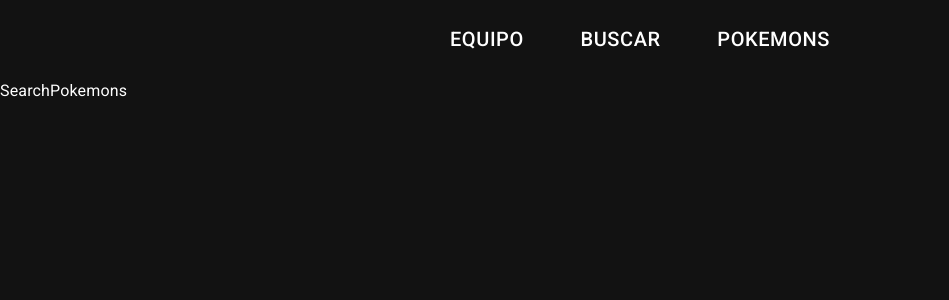
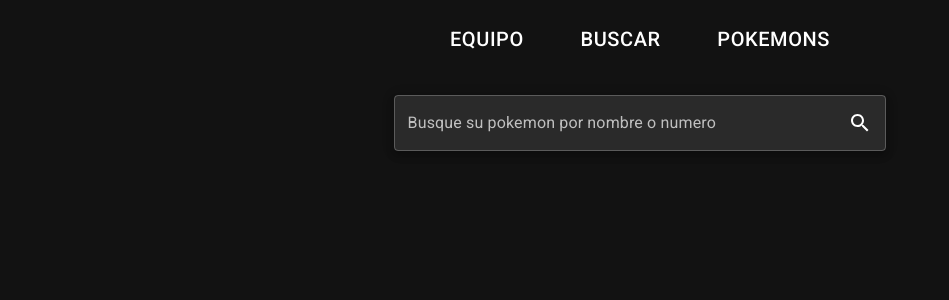
Before and after one commit to lucasmoauro/Pokeapi, a React (Create React App) app: page /buscar in a window 1280 px wide. Shown: the top 300 px of the page, without its empty margins (0-949 px from the left). Built offline with nearby package versions, Linux system fonts and the light colour scheme.

Commit message:
PokemonSearch + Slice

```diff
--- a/src/App.js
+++ b/src/App.js
@@ -1,7 +1,7 @@
 import React from "react";
 import { ThemeProvider, createTheme } from "@mui/material";
 import CssBaseline from "@mui/material/CssBaseline";
-import { Team, Navbar } from "./components";
+import { Navbar } from "./components";
 import { AppRouter } from "./router/AppRouter";
 
 const darkTheme = createTheme({
@@ -39,7 +39,6 @@ function App() {
 			<ThemeProvider theme={darkTheme}>
 				<CssBaseline />
 				<Navbar />
-				{/* <Team /> */}
 				<AppRouter />
 			</ThemeProvider>
 		</>
--- a/src/components/Card/PokemonCard.js
+++ b/src/components/Card/PokemonCard.js
@@ -1,71 +1,23 @@
-import {
-	Avatar,
-	List,
-	Paper,
-	ListItem,
-	ListItemText,
-	LinearProgress,
-	Typography,
-	Button,
-} from "@mui/material";
+import { Avatar, Paper, Typography, Button } from "@mui/material";
 import { Box } from "@mui/system";
-import React from "react";
+import { PokemonStats } from "./PokemonStats";
+import { useLocation } from "react-router-dom";
 
-const pokemon = {
-	name: "bulbasaur",
-	official: {
-		front_default:
-			"https://raw.githubusercontent.com/PokeAPI/sprites/master/sprites/pokemon/other/official-artwork/1.png",
-	},
-	stats: [
-		{
-			base_stat: 45,
-			stat: {
-				name: "hp",
-				url: "https://pokeapi.co/api/v2/stat/1/",
-			},
-		},
-		{
-			base_stat: 49,
-			stat: {
-				name: "attack",
-				url: "https://pokeapi.co/api/v2/stat/2/",
-			},
-		},
-		{
-			base_stat: 49,
-			stat: {
-				name: "defense",
-				url: "https://pokeapi.co/api/v2/stat/3/",
-			},
-		},
-		{
-			base_stat: 65,
-			stat: {
-				name: "special-attack",
-				url: "https://pokeapi.co/api/v2/stat/4/",
-			},
-		},
-		{
-			base_stat: 65,
-			stat: {
-				name: "special-defense",
-				url: "https://pokeapi.co/api/v2/stat/5/",
-			},
-		},
-		{
-			base_stat: 45,
-			stat: {
-				name: "speed",
-				url: "https://pokeapi.co/api/v2/stat/6/",
-			},
-		},
-	],
-};
+export const PokemonCard = ({ pokemon }) => {
+	const location = useLocation();
 
-export const PokemonCard = () => {
 	return (
-		<Paper elevation={3}>
+		<Paper
+			elevation={6}
+			sx={{
+				marginTop: "4rem",
+				height: "19rem",
+				display: "flex",
+				flexDirection: "column",
+				justifyContent: "space-between",
+				borderRadius: "1rem"
+			}}
+		>
 			<Box
 				variant="card"
 				sx={{
@@ -73,58 +25,31 @@ export const PokemonCard = () => {
 					flexDirection: "column",
 					alignItems: "center",
 					justifyContents: "center",
+					paddingTop: "1rem",
 				}}
 			>
 				<Avatar
-					src={pokemon.official.front_default}
+					src={
+						pokemon.sprites
+							? pokemon.sprites.other["official-artwork"].front_default
+							: ""
+					}
 					sx={{ width: 150, height: 150, margin: "auto" }}
 				/>
-				<Typography variant="h5" component="h1">
-					{pokemon.name}
+				<Typography variant="h5" component="h1" marginTop=".5rem">
+					{"" || pokemon.name}
 				</Typography>
 			</Box>
+			{location.pathname === "/buscar" ? null : (
 				<Box
 					sx={{
 						height: "40%",
 						width: "100%",
 					}}
 				>
-				<List>
-					{pokemon.stats.map((poke, index) => {
-						return (
-							<ListItem key={index}>
-								<ListItemText
-									primary={poke.stat.name}
-									secondary={
-										<>
-											<LinearProgress
-												variant="determinate"
-												value={poke.base_stat}
-												sx={{
-													marginBottom: ".5rem",
-													marginTop: ".25rem",
-												}}
-											/>
-
-											<Typography
-												variant="span"
-												component="span"
-												sx={{
-													display: "flex",
-													justifyContent: "flex-end",
-													width: "100%",
-												}}
-											>
-												{poke.base_stat}/100
-											</Typography>
-										</>
-									}
-								/>
-							</ListItem>
-						);
-					})}
-				</List>
+					<PokemonStats stats={pokemon.stats} />
 				</Box>
+			)}
 			<Box
 				sx={{
 					paddingBottom: "1rem",
@@ -133,7 +58,27 @@ export const PokemonCard = () => {
 					justifyContent: "center",
 				}}
 			>
+				{location.pathname === "/buscar" ? (
+					<Box
+						sx={{
+							display: "inherit",
+							width: "80%",
+							justifyContent: "space-around",
+						}}
+					>
+						<Button variant="contained">Agregar</Button>
+						<Button
+							variant="outlined"
+							sx={{
+								padding: "5px 25px",
+							}}
+						>
+							Mas...
+						</Button>
+					</Box>
+				) : (
 					<Button variant="outlined">Remove</Button>
+				)}
 			</Box>
 		</Paper>
 	);
--- /dev/null
+++ b/src/components/Card/PokemonStats.js
@@ -0,0 +1,47 @@
+import {
+	LinearProgress,
+	List,
+	ListItem,
+	ListItemText,
+	Typography,
+} from "@mui/material";
+
+export const PokemonStats = (pokemonStats) => {
+	return (
+		<List>
+			{pokemonStats.stats.map((poke, index) => {
+				return (
+					<ListItem key={index}>
+						<ListItemText
+							primary={poke.stat.name}
+							secondary={
+								<>
+									<LinearProgress
+										variant="determinate"
+										value={poke.base_stat}
+										sx={{
+											marginBottom: ".5rem",
+											marginTop: ".25rem",
+										}}
+									/>
+
+									<Typography
+										variant="span"
+										component="span"
+										sx={{
+											display: "flex",
+											justifyContent: "flex-end",
+											width: "100%",
+										}}
+									>
+										{poke.base_stat}/100
+									</Typography>
+								</>
+							}
+						/>
+					</ListItem>
+				);
+			})}
+		</List>
+	);
+};
--- /dev/null
+++ b/src/components/Search/Search.js
@@ -0,0 +1,55 @@
+import { InputAdornment, Paper, TextField } from "@mui/material";
+import { Search as SearchIcon } from "@mui/icons-material";
+import { useState } from "react";
+import { useDispatch } from "react-redux";
+import { getPokemonAsync } from "../../redux/pokemonSlice";
+
+export const Search = () => {
+	const [input, setInput] = useState("");
+
+	const dispatch = useDispatch();
+
+	const handleSubmit = (e) => {
+		e.preventDefault();
+		if (input !== "") {
+			dispatch(getPokemonAsync(input));
+		}
+	};
+
+	return (
+		<form
+			onSubmit={handleSubmit}
+			style={{
+				display: "flex",
+				justifyContent: "center",
+				alignItems: "center",
+				width: "100%",
+			}}
+		>
+			<Paper
+				sx={{
+					display: "flex",
+					justifyContent: "center",
+					alignItems: "center",
+					width: "40%",
+				}}
+				elevation={5}
+			>
+				<TextField
+					value={input}
+					onChange={(e) => setInput(e.target.value)}
+					label="Busque su pokemon por nombre o numero"
+					variant="outlined"
+					fullWidth
+					InputProps={{
+						endAdornment: (
+							<InputAdornment position="end">
+								<SearchIcon />
+							</InputAdornment>
+						),
+					}}
+				/>
+			</Paper>
+		</form>
+	);
+};
--- a/src/components/Search/SearchPokemons.js
+++ b/src/components/Search/SearchPokemons.js
@@ -1,7 +1,34 @@
-import React from 'react'
+import { Box, Container } from "@mui/material";
+import { useSelector } from "react-redux";
+import { PokemonCard } from "../Card/PokemonCard";
+import { Search } from "./Search";
 
 export const SearchPokemons = () => {
-  return (
-    <div>SearchPokemons</div>
-  )
-}
+	const pokemon = useSelector((state) => state.pokemon);
+
+
+	return (
+		<Container maxWidth="xl">
+			<Box
+				sx={{
+					display: "flex",
+					justifyContent: "center",
+					alignItems: "center",
+					marginTop: "1rem",
+				}}
+			>
+				<Search />
+			</Box>
+			{Object.keys(pokemon).length === 0 ? null : (
+				<Box
+					sx={{
+						width: "25%",
+						margin: "auto",
+					}}
+				>
+					<PokemonCard pokemon={pokemon} />
+				</Box>
+			)}
+		</Container>
+	);
+};
--- a/src/components/Team/Team.js
+++ b/src/components/Team/Team.js
@@ -8,16 +8,16 @@ export const Team = () => {
 		}}>
 			<Grid container spacing={2}>
 				<Grid item xs={3}>
-					<PokemonCard />
+					{/* <PokemonCard /> */}
 				</Grid>
 				<Grid item xs={3}>
-					<PokemonCard />
+					{/* <PokemonCard /> */}
 				</Grid>
 				<Grid item xs={3}>
-					<PokemonCard />
+					{/* <PokemonCard /> */}
 				</Grid>
 				<Grid item xs={3}>
-					<PokemonCard />
+					{/* <PokemonCard /> */}
 				</Grid>
 			</Grid>
 		</Container>
--- /dev/null
+++ b/src/redux/pokemonSlice.js
@@ -0,0 +1,27 @@
+import { createAsyncThunk, createSlice } from "@reduxjs/toolkit";
+import axios from "axios";
+
+export const getPokemonAsync = createAsyncThunk(
+	"pokemon/getPokemonAsync",
+	async (query) => {
+		const pokemon = await axios.get(
+			`${process.env.REACT_APP_POKEAPI}/${query}`
+		);
+
+		if (pokemon.status === 200) {
+			return pokemon.data;
+		}
+	}
+);
+
+export const pokemonSlice = createSlice({
+	name: "pokemon",
+	initialState: {},
+	extraReducers: {
+		[getPokemonAsync.fulfilled]: (state, action) => {
+			return action.payload;
+		},
+	},
+});
+
+export default pokemonSlice.reducer;
--- a/src/redux/store.js
+++ b/src/redux/store.js
@@ -1,6 +1,8 @@
-import { configureStore } from '@reduxjs/toolkit';
+import { configureStore } from "@reduxjs/toolkit";
+import pokemonReducer from "./pokemonSlice";
 
 export const store = configureStore({
-  reducer: {
-  },
+	reducer: {
+		pokemon: pokemonReducer,
+	},
 });
```
Also changed, not shown: 1 other file (tests, documents, lock files or other folders). Lines whose indentation alone changed are shown as unchanged.
